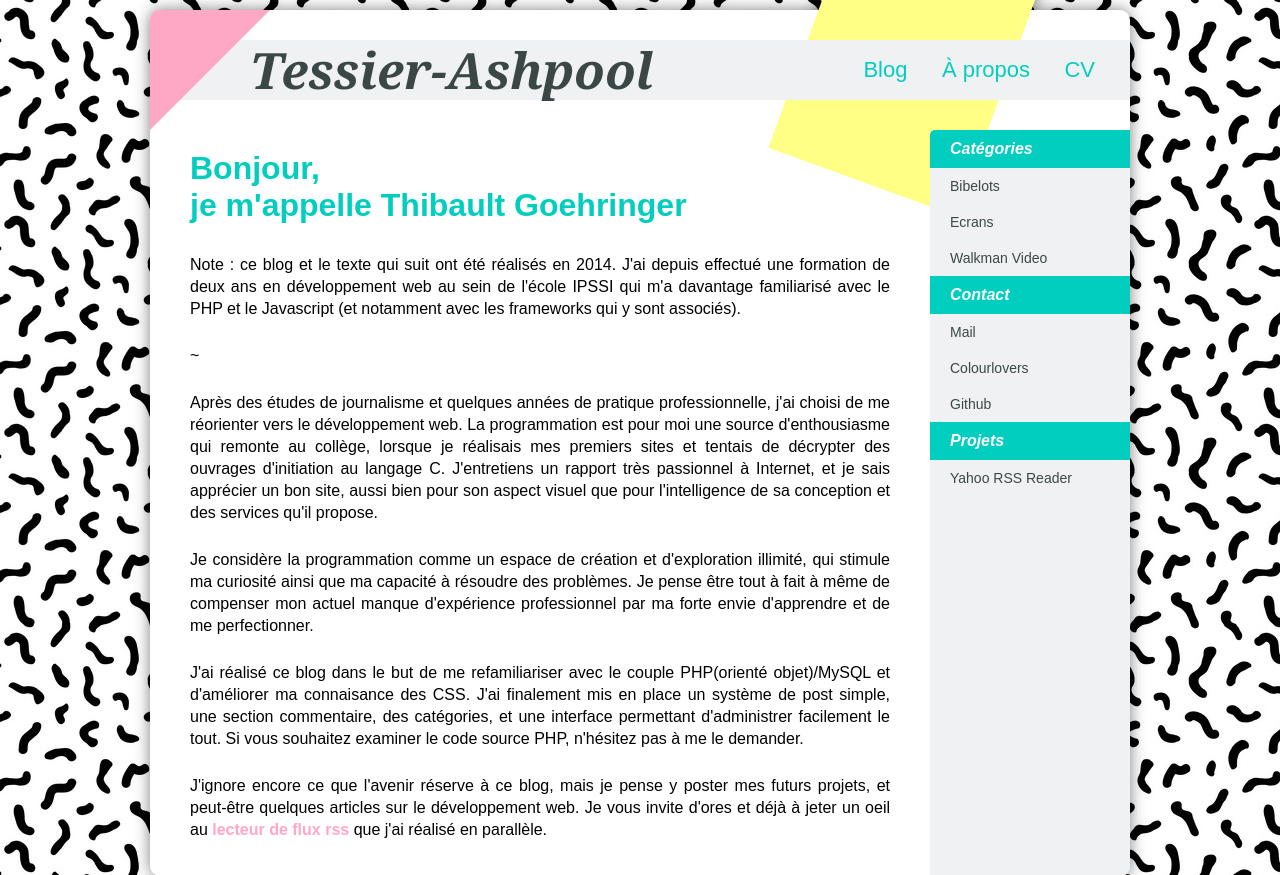
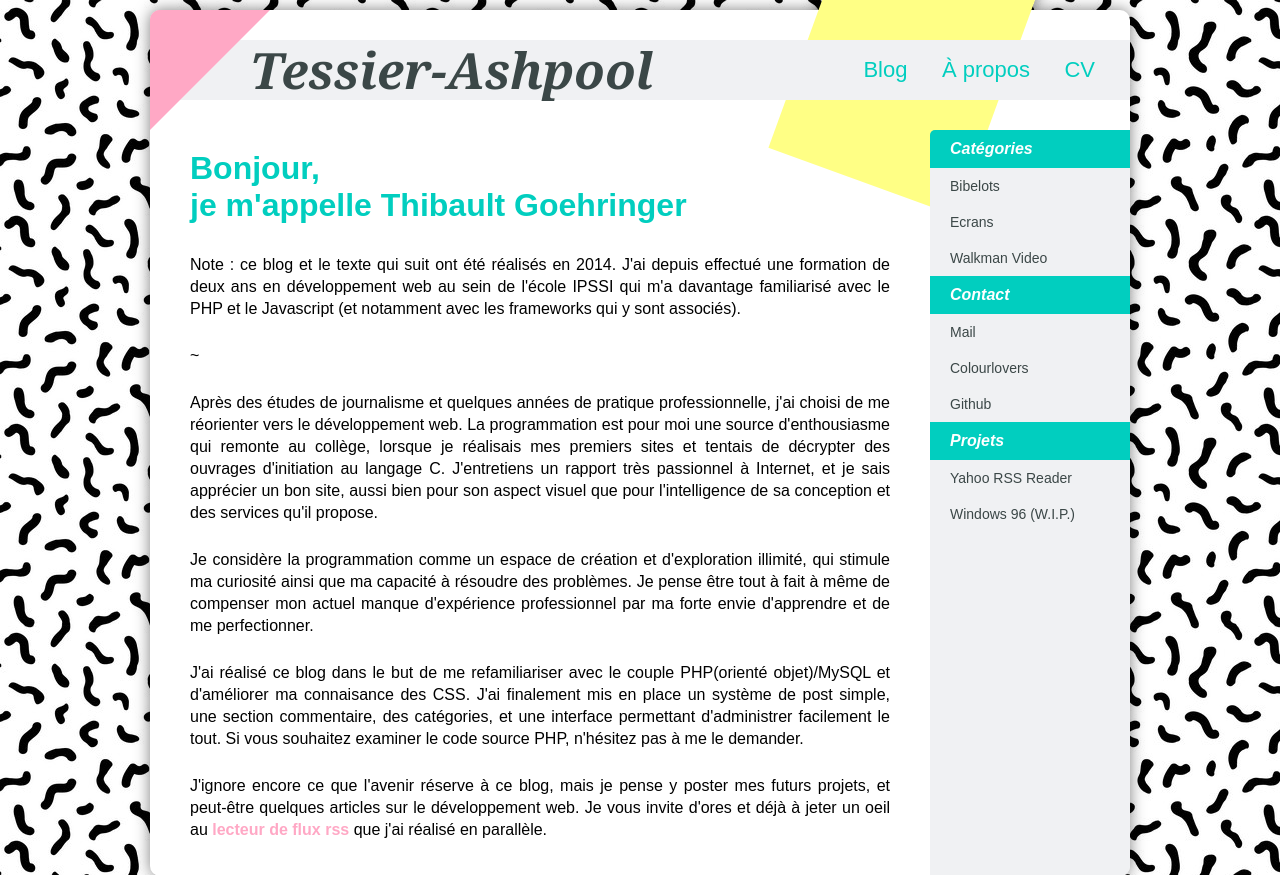
Before and after one commit to beurkinger/memphis, a PHP site: page /about.php in a window 1280 px wide. Shown: the top 875 px of the page. Run offline with PHP 8.4, Linux system fonts and the light colour scheme; data comes from the database, SQL or seed files in the repository.

Commit message:
ajout windows 96

```diff
--- a/includes/foot.php
+++ b/includes/foot.php
@@ -38,6 +38,7 @@
                  <h1>Projets</h1>
                 <ul>
                         <li><a href="./Yahoo/">Yahoo RSS Reader</a></li>
+                        <li><a href="./windows96/">Windows 96 (W.I.P.)</a></li>
                 </ul>
         </nav>
 
```
